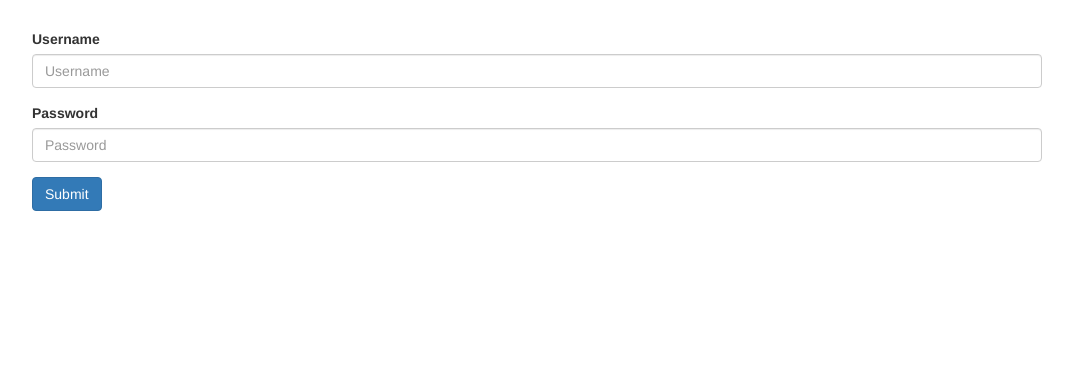
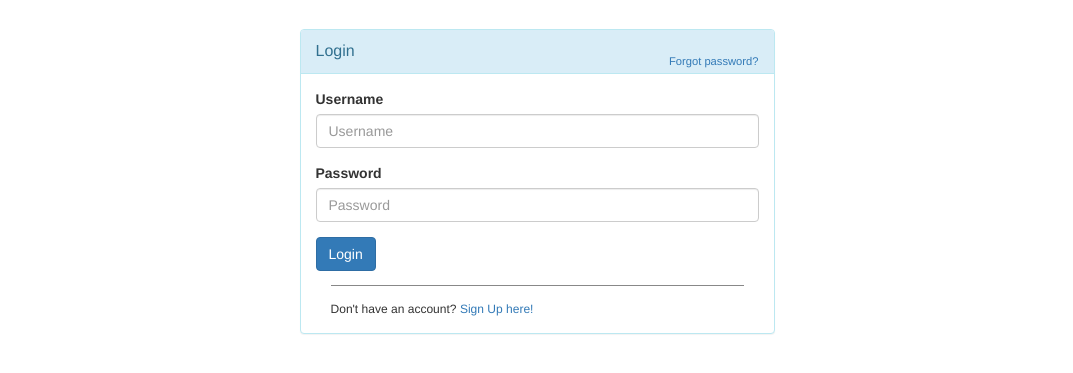
Before and after one commit to Darxis69/ProjectManager, a Django app: page /login/ in a window 1280 px wide. Shown: the part 51-424 px from the top of the page, without its empty margins (103-1176 px from the left). Run offline with Django 3.2, Linux system fonts and the light colour scheme; some libraries are stand-ins or nearby versions.

Commit message:
Beautify login form

```diff
--- a/ProjectManagerApp/templates/login.html
+++ b/ProjectManagerApp/templates/login.html
@@ -1,13 +1,27 @@
 {% extends "layout.html" %}
 {% load bootstrap3 %}
 {% block content %}
-    <form action="/login/" method="POST" class="form">
-    {% csrf_token %}
-    {% bootstrap_form form %}
-    {% buttons %}
-        <button type="submit" class="btn btn-primary">
-            {% bootstrap_icon "star" %} Submit
-        </button>
-    {% endbuttons %}
-    </form>
+    <div class="mainbox col-md-6 col-md-offset-3">
+        <div class="panel panel-info">
+            <div class="panel-heading">
+                <div class="panel-title">Login</div>
+                <div style="float:right; font-size: 80%; position: relative; top:-10px;"><a href="/account/resetPassword">Forgot password?</a></div>
+            </div>
+            <div class="panel-body">
+                <form action="/login/" method="POST" class="form">
+                    {% csrf_token %}
+                    {% bootstrap_form login_form %}
+                    {% buttons %}
+                        {% bootstrap_button "Login" button_type="submit" button_class="btn btn-primary" %}
+                    {% endbuttons %}
+                </form>
+                <div class="col-md-12 control">
+                    <div style="border-top: 1px solid#888; padding-top: 15px; font-size:86%;">
+                        Don't have an account?
+                        <a href="/account/create">Sign Up here!</a>
+                    </div>
+                </div>
+            </div>
+        </div>
+    </div>
 {% endblock %}
--- a/ProjectManagerApp/views.py
+++ b/ProjectManagerApp/views.py
@@ -12,7 +12,7 @@ class LoginFormView(FormView):
 
     def get_context_data(self, **kwargs):
         context = super(LoginFormView, self).get_context_data(**kwargs)
-        context['form'] = LoginForm()
+        context['login_form'] = LoginForm()
         return context
 
     def get(self, request, *args, **kwargs):
```
